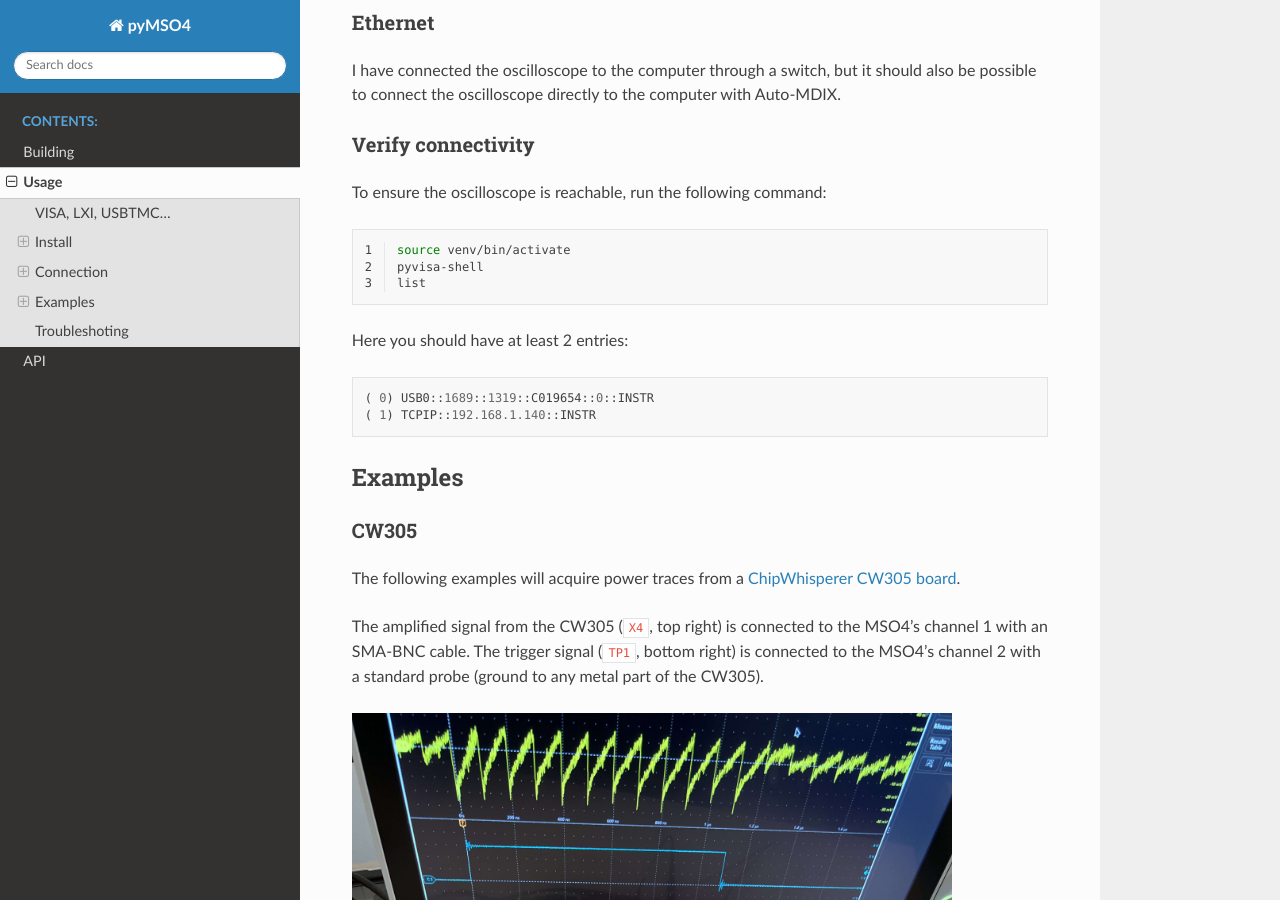
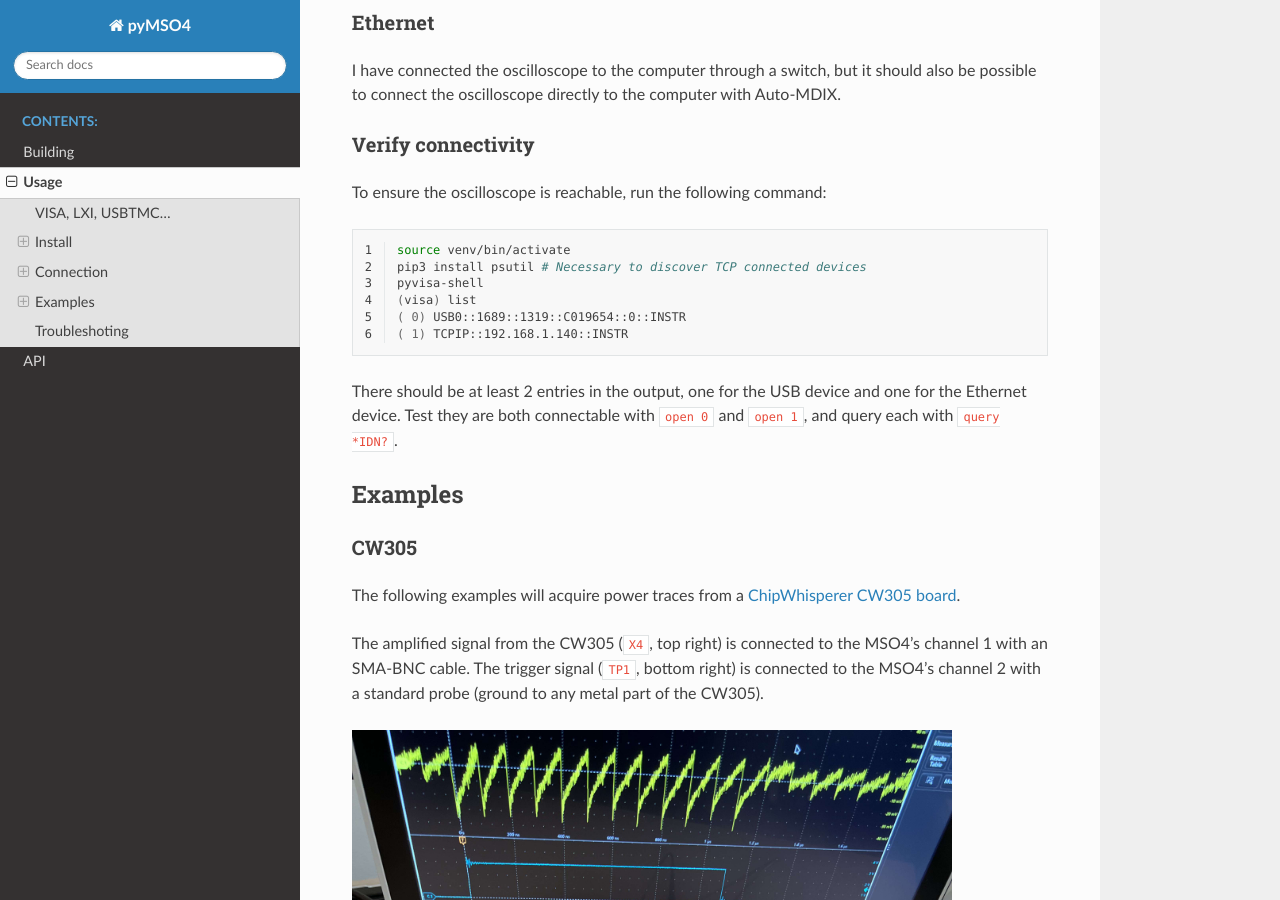
Before and after one commit to ceres-c/pyMSO4, a Sphinx documentation site: the page built from docs/usage.rst, in a window 1280 px wide and 900 px high, scrolled down 1147 px. Built offline with Sphinx 7.4.7 and the Read the Docs theme 2.0.0, drawn with Linux system fonts in a browser that asks for light colours.

```diff
--- a/docs/index.rst
+++ b/docs/index.rst
@@ -18,7 +18,7 @@ Dependencies
 ------------
 - pyvisa
 - pyvisa-py
-- python-usbtmc
+- pyusb
 
 Build dependencies
 ------------------
--- a/docs/usage.rst
+++ b/docs/usage.rst
@@ -68,16 +68,15 @@ To ensure the oscilloscope is reachable, run the following command:
    :linenos:
 
    source venv/bin/activate
+   pip3 install psutil # Necessary to discover TCP connected devices
    pyvisa-shell
-   list
-
-Here you should have at least 2 entries:
-
-.. code-block::
-
+   (visa) list
    ( 0) USB0::1689::1319::C019654::0::INSTR
    ( 1) TCPIP::192.168.1.140::INSTR
 
+There should be at least 2 entries in the output, one for the USB device and
+one for the Ethernet device. Test they are both connectable with ``open 0`` and
+``open 1``, and query each with ``query *IDN?``.
 
 Examples
 --------
--- a/pyproject.toml
+++ b/pyproject.toml
@@ -15,7 +15,6 @@ classifiers = [
 dependencies = [
   'pyvisa',
   'pyvisa_py',
-  'python-usbtmc',
   'pyusb'
 ]
 
--- a/requirements.txt
+++ b/requirements.txt
@@ -1,4 +1,3 @@
 pyvisa
 pyvisa_py
-python-usbtmc
 pyusb
```
Also changed, not shown: 3 other files.
